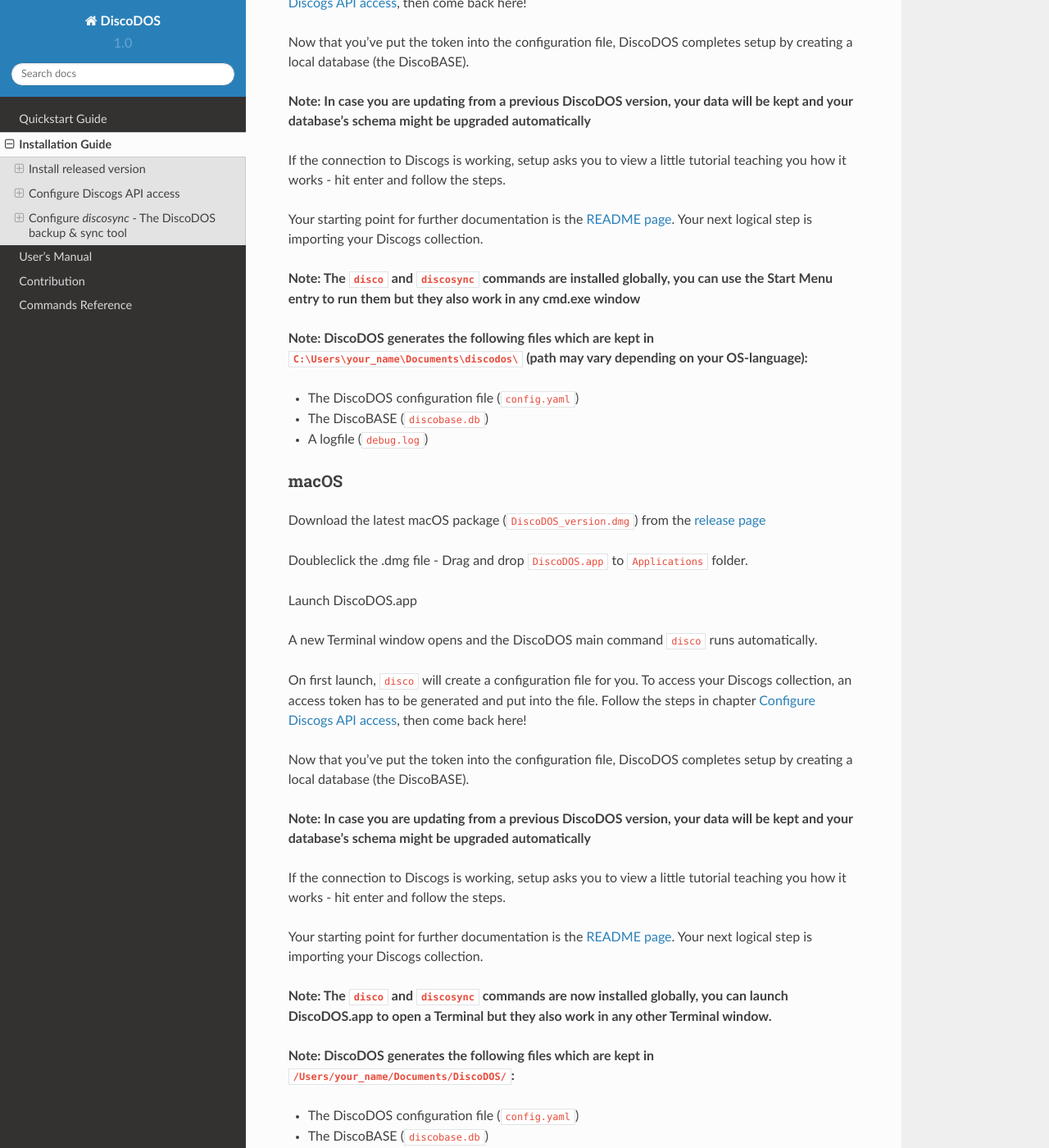
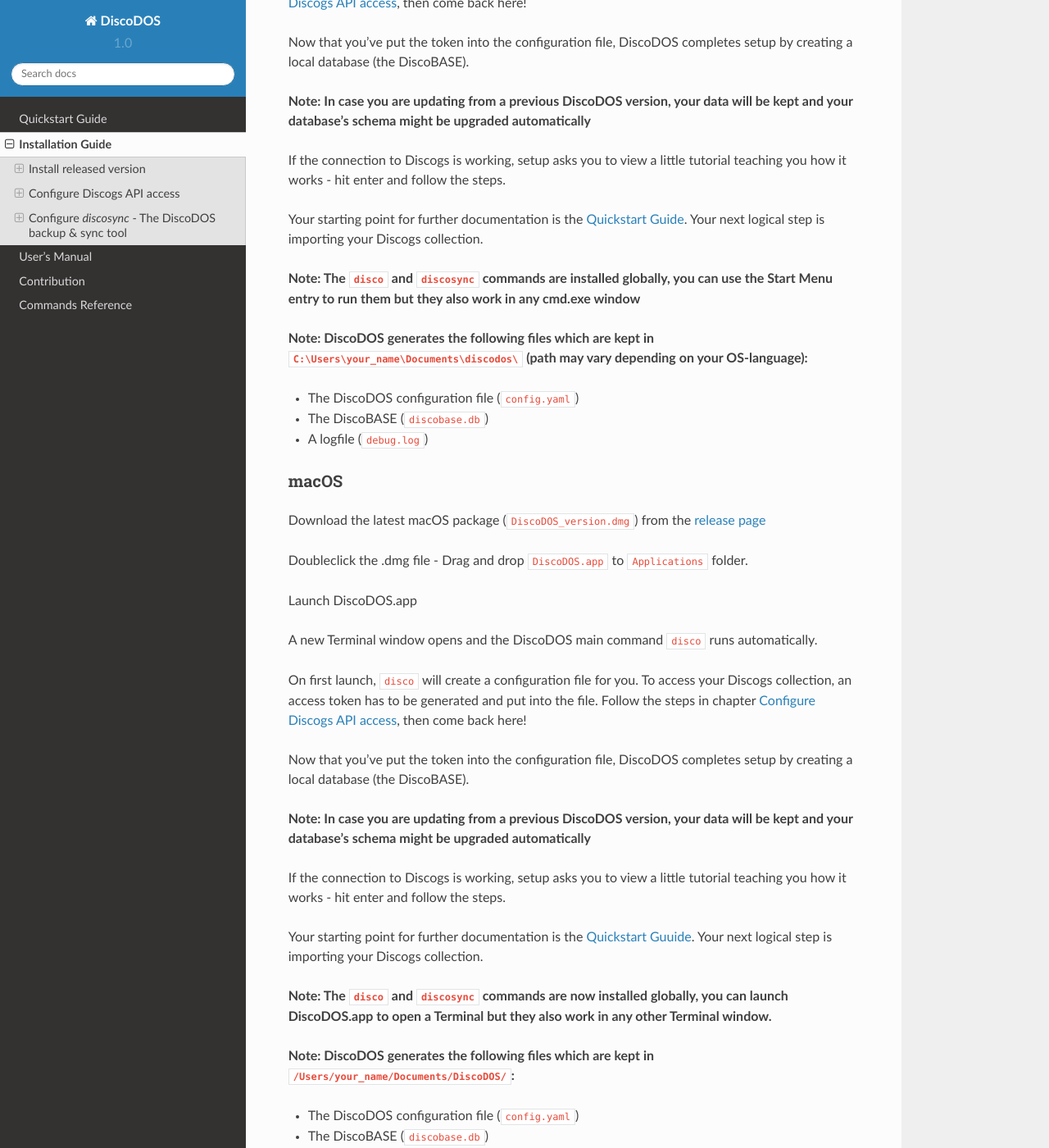
Before and after one commit to JOJ0/discodos, a Sphinx documentation site: the page built from sphinx/source/INSTALLATION.md, in a window 1280 px wide and 1400 px high, scrolled down 901 px. Shown: the whole window at 82% size. Built offline with Sphinx 7.4.7 and the Read the Docs theme 2.0.0, drawn with Linux system fonts in a browser that asks for light colours; pages that are not in the unit, such as notebooks, are missing from menus.

Commit message:
sphinx INSTALLATION.md: fix links to other documents

````diff
--- a/sphinx/source/INSTALLATION.md
+++ b/sphinx/source/INSTALLATION.md
@@ -15,7 +15,7 @@
 There are two ways of installing DiscoDOS:
 
 - Released version (get a program that just works, is easy to install and well tested)
-- Development version (get the latest features, contribute to DiscoDOS by trying out new things and reporting back what you think. There is a separate document about [installing the development version](https://github.com/JOJ0/discodos/blob/master/CONTRIBUTION.md).
+- Development version (get the latest features, contribute to DiscoDOS by trying out new things and reporting back what you think. There is a separate document about [installing the development version](CONTRIBUTION.md).
 
 
 ## Install released version
@@ -37,7 +37,7 @@
 
 If the connection to Discogs is working, setup asks you to view a little tutorial teaching you how it works - hit enter and follow the steps.
 
-Your starting point for further documentation is the [README page](https://github.com/JOJ0/discodos/blob/master/README.md#importing-your-discogs-collection). Your next logical step is importing your Discogs collection.
+Your starting point for further documentation is the [Quickstart Guide](QUICKSTART.md#importing-your-discogs-collection). Your next logical step is importing your Discogs collection.
 
 **Note: The `disco` and `discosync` commands are installed globally, you can use the Start Menu entry to run them but they also work in any cmd.exe window**
 
@@ -67,7 +67,7 @@
 
 If the connection to Discogs is working, setup asks you to view a little tutorial teaching you how it works - hit enter and follow the steps.
 
-Your starting point for further documentation is the [README page](https://github.com/JOJ0/discodos/blob/master/README.md#importing-your-discogs-collection). Your next logical step is importing your Discogs collection.
+Your starting point for further documentation is the [Quickstart Guuide](QUICKSTART.md#importing-your-discogs-collection). Your next logical step is importing your Discogs collection.
 
 **Note: The `disco` and `discosync` commands are now installed globally, you can launch DiscoDOS.app to open a Terminal but they also work in any other Terminal window.**
 
@@ -80,7 +80,7 @@
 
 ### Linux
 
-Most Linux distributions come with a compatible Python3 version in there package repositories already. Please refer to the [contribution manual](https://github.com/JOJ0/discodos/blob/master/CONTRIBUTION.md#macoslinux---install-as-a-Python-package) on how to install the DiscoDOS Python package.
+Most Linux distributions come with a compatible Python3 version in there package repositories already. Please refer to the [contribution manual](CONTRIBUTION.md#macoslinux---install-as-a-Python-package) on how to install the DiscoDOS Python package.
 
 If you use Debian GNU/Linux or any distribution that is based on it: DiscoDOS is on its way into Debian unstable and will be available there in a couple of weeks. If all goes well it will be in the upcoming Ubuntu release as well and thus find its way into Ubuntu Studio, Linux Mint and other Ubuntu-based distros. Until `apt install discodos` is possible, please be patient or even better: Install DiscoDOS as a Python package, following above link.
 
@@ -145,7 +145,7 @@
 dropbox_token: 'abcxyzabcxyzabcxyzabcxyzabcxyzabcxyzabcxyz'
 ```
 
-- Jump back to [I'd like to use my DiscoBASE on multiple computers](README.md#id-like-to-use-my-discobase-on-multiple-computers)
+- Jump back to [I'd like to use my DiscoBASE on multiple computers](QUICKSTART.md#id-like-to-use-my-discobase-on-multiple-computers)
 
 If you want to delete your Dropbox app again or generate a new token because you lost it, go to the [Dropbox app console](https://www.dropbox.com/developers/apps?_tk=pilot_lp&_ad=topbar4&_camp=myapps).
 
````
